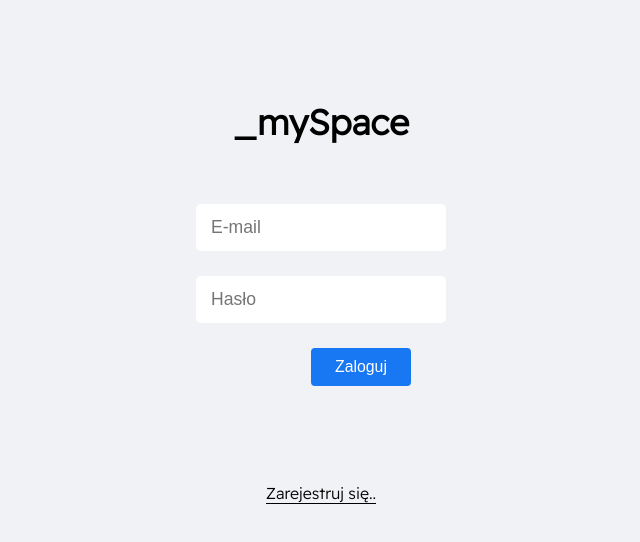
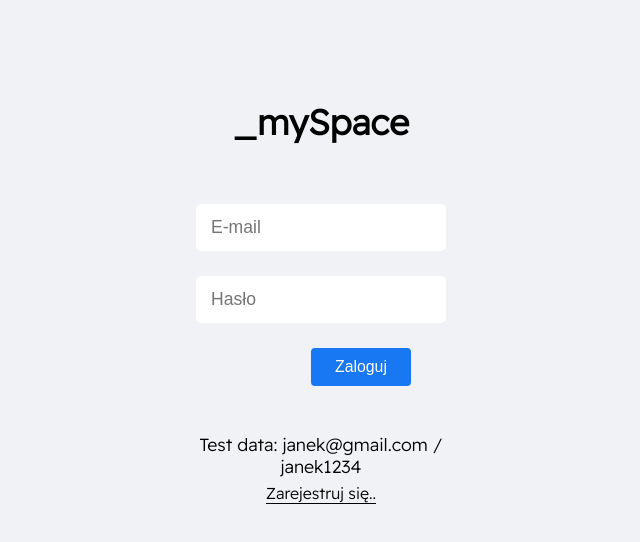
Before and after one commit to mkropidlowski/myface-clone, a React (Create React App) app: page /login in a window 1280 px wide. Shown: the top 542 px of the page, without its empty margins (319-959 px from the left). Built offline with nearby package versions, Linux system fonts and the light colour scheme; no server answers.

Commit message:
deploys v2

```diff
--- a/src/pages/login/Login.js
+++ b/src/pages/login/Login.js
@@ -45,7 +45,7 @@ export default function Login() {
                 {error && <p>{error}</p>}
                     <p><Link to="/signup" className="signup-btn">Zarejestruj się..</Link></p>
 
-
+                <p>Test data: janek@gmail.com / janek1234</p>
                 </form>
 
         </div>
```
